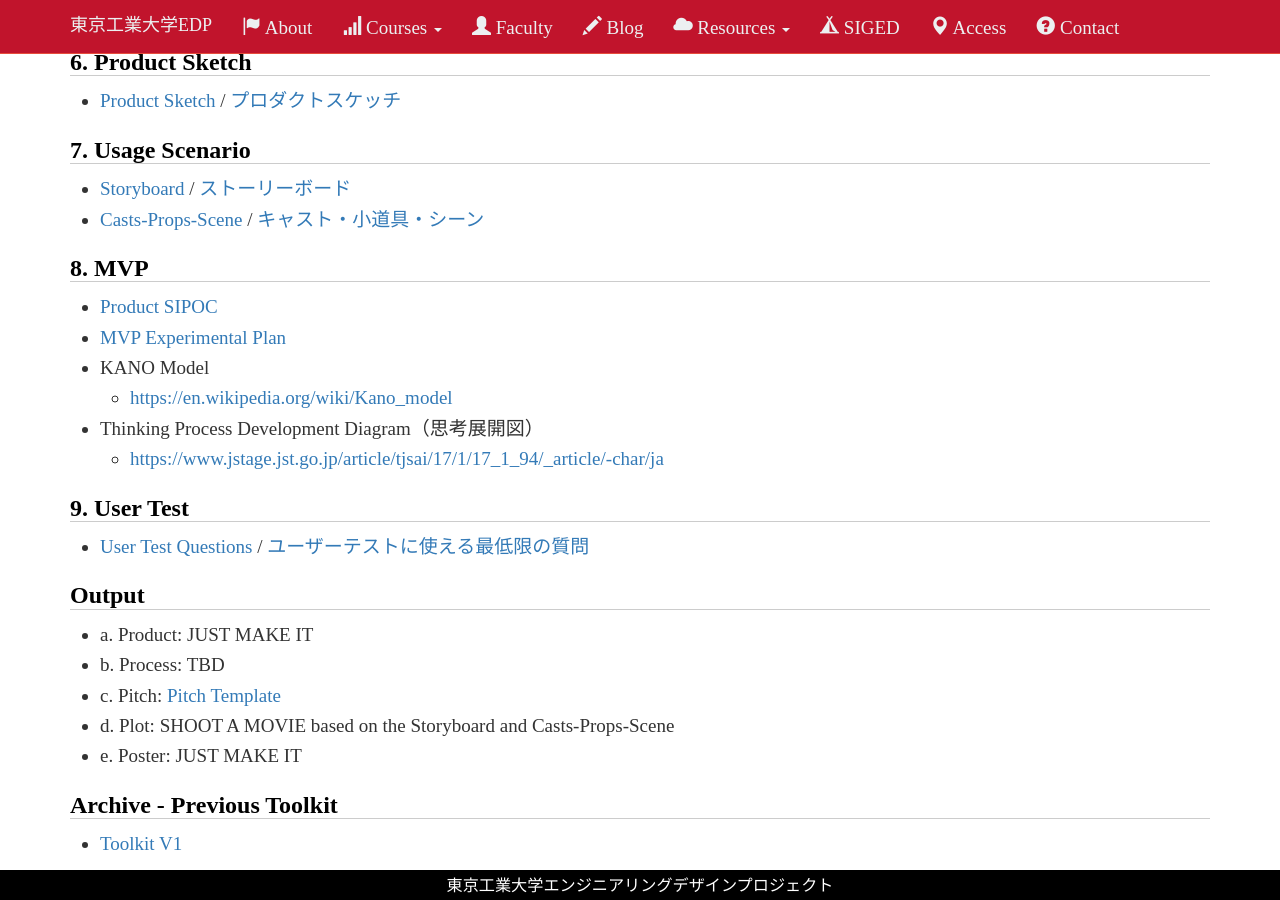
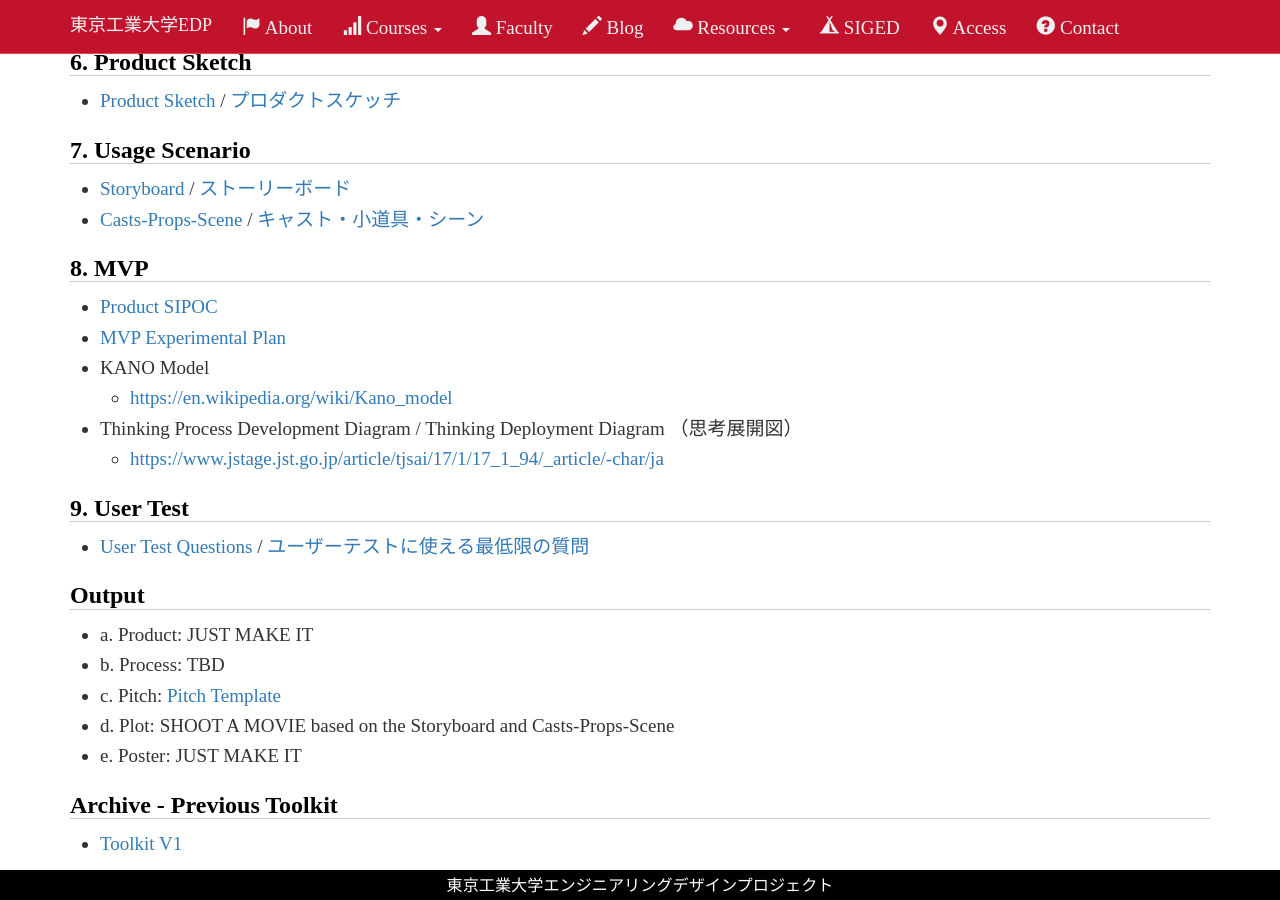
Before and after one commit to titech-edp/titech-edp.github.io, a Jekyll site: the page built from toolkit/index.md, in a window 1280 px wide and 900 px high, scrolled down 1380 px. Built offline with Jekyll 4.4.1, drawn with Linux system fonts in a browser that asks for light colours; nearby versions of some CDN libraries; library files that are not in the unit come from our copies.

Commit message:
Add two items

```diff
--- a/toolkit/index.md
+++ b/toolkit/index.md
@@ -45,7 +45,7 @@ title: EDP Toolkit
 - [MVP Experimental Plan](mvp-plan.pdf)
 - KANO Model
   - <https://en.wikipedia.org/wiki/Kano_model>
-- Thinking Process Development Diagram（思考展開図）
+- Thinking Process Development Diagram / Thinking Deployment Diagram （思考展開図）
   - <https://www.jstage.jst.go.jp/article/tjsai/17/1/17_1_94/_article/-char/ja>
 
 ## 9. User Test
```
